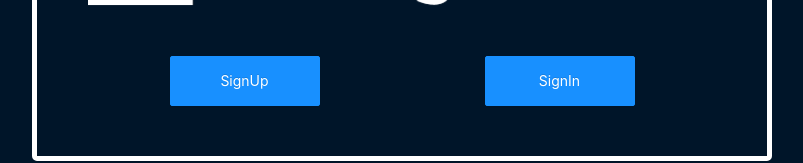
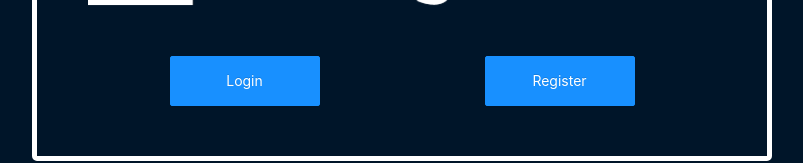
Before and after one commit to SanchezSantiago/ChallengeJS-Alkemy, a React (Create React App) app in the folder frontend/: page / in a window 1280 px wide. Shown: the part 206-369 px from the top of the page, without its empty margins (238-1041 px from the left). Built offline with nearby package versions, Linux system fonts and the light colour scheme.

Commit message:
Style: Login & Register
Looks better now.

```diff
--- a/frontend/src/Components/Login/Login.jsx
+++ b/frontend/src/Components/Login/Login.jsx
@@ -42,7 +42,7 @@ const Login = () => {
   return (
     <>
       <Button type="primary" onClick={openModal} style={{width: '150px', height: '50px'}}>
-        SignUp
+        Login
       </Button>
       <Modal title="Register" visible={isModalVisible} onCancel={closeModal} footer={null}>
       <Form
@@ -76,7 +76,7 @@ const Login = () => {
 
       <Form.Item >
         <Button type="primary" htmlType='submit' size='large' style={{width: '100%'}}>
-          Login
+          Login!
         </Button>
       </Form.Item>
     </Form>
--- a/frontend/src/Components/RegisterForm/RegisterForm.jsx
+++ b/frontend/src/Components/RegisterForm/RegisterForm.jsx
@@ -41,7 +41,7 @@ const RegisterForm = () => {
   return (
     <>
       <Button type="primary" onClick={openModal} style={{width: '150px', height: '50px'}}>
-        SignIn
+        Register
       </Button>
       <Modal title="Register" visible={isModalVisible} onCancel={closeModal} footer={null}>
       <Form
@@ -109,7 +109,7 @@ const RegisterForm = () => {
 
       <Form.Item >
         <Button type="primary" htmlType='submit' size='large' style={{width: '100%'}}>
-          Submit
+          Register!
         </Button>
       </Form.Item>
     </Form>
```
